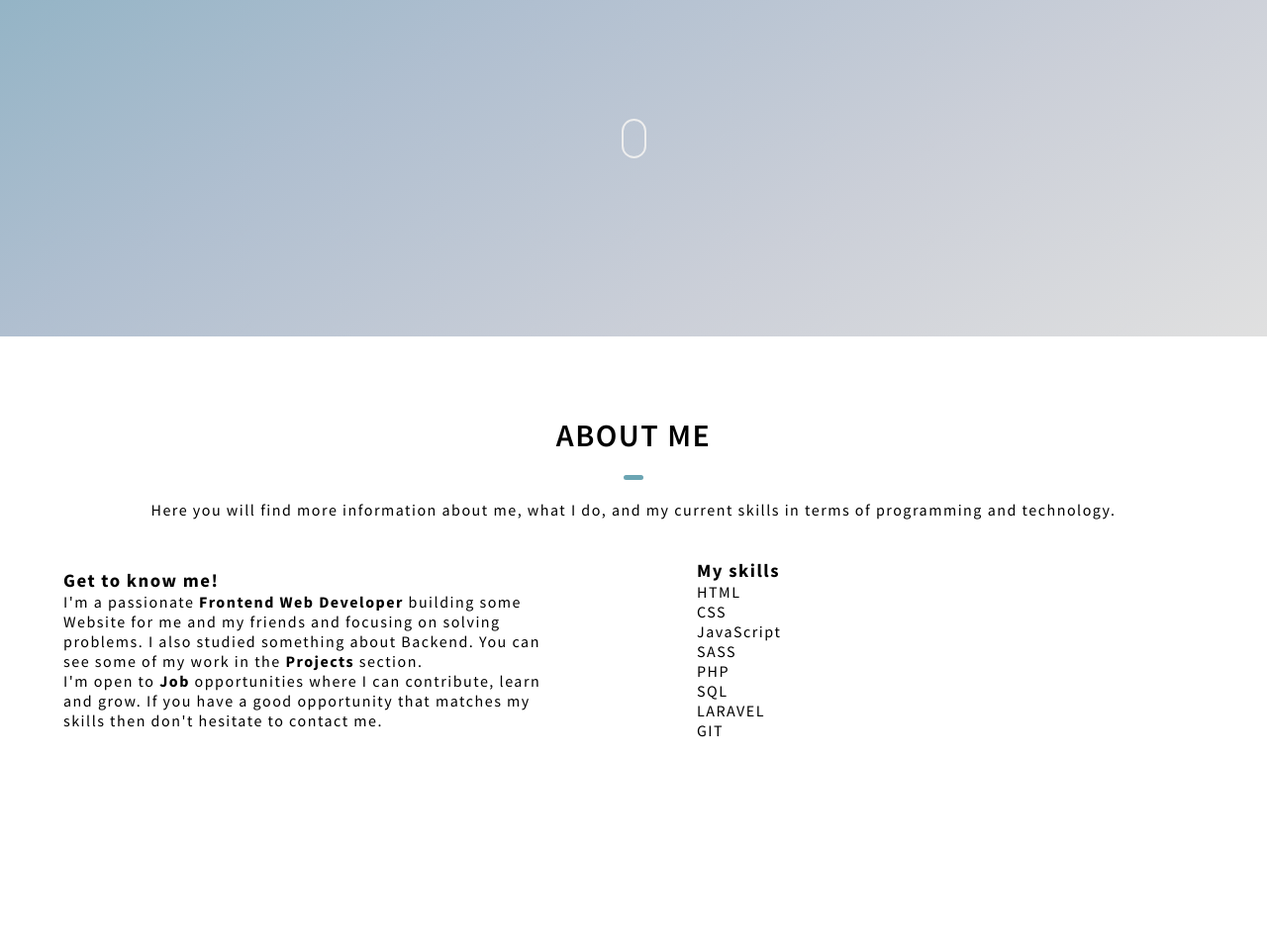
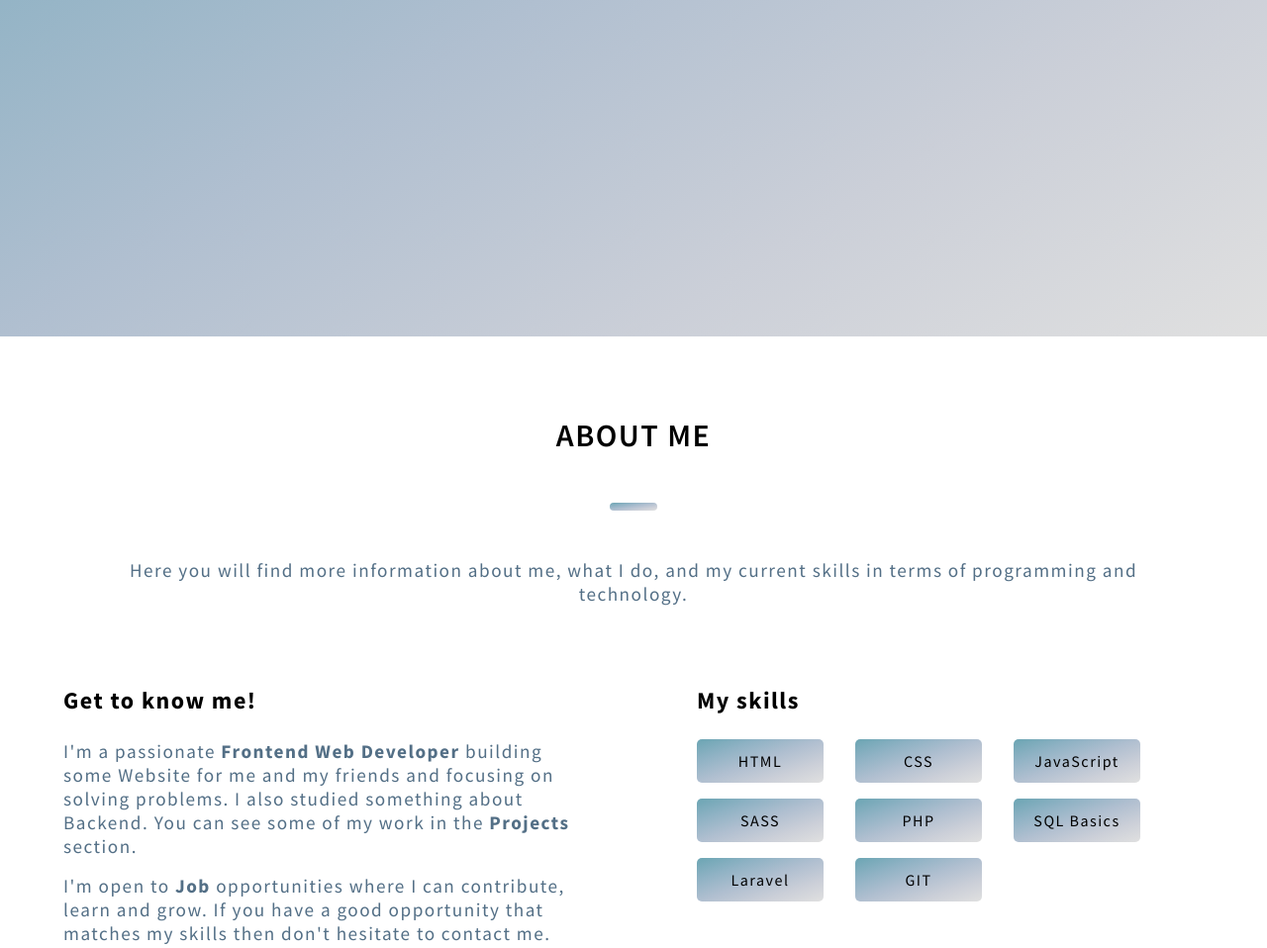
Before and after one commit to GiuseppeBlandi/portfolio, a website: page index.html in a window 1280 px wide. Shown: the part 460-1418 px from the top of the page at 99% size. Before the commit the page ends 1208 px from the top, so only its background shows below. Drawn offline with Linux system fonts and the light colour scheme.

Commit message:
about-completed

```diff
--- a/index.html
+++ b/index.html
@@ -96,7 +96,7 @@
     <section id="about">
       <div class="about_content">
         <h2>About me</h2>
-        <div class="about_content-separator"></div>
+        <div class="separator"></div>
         <p>
           Here you will find more information about me, what I do, and my
           current skills in terms of programming and technology.
@@ -122,19 +122,33 @@
         <div class="about_info-skills">
           <h3>My skills</h3>
           <div class="skills">
-            <div class="skills__skill">HTML</div>
-            <div class="skills__skill">CSS</div>
-            <div class="skills__skill">JavaScript</div>
-            <div class="skills__skill">SASS</div>
-            <div class="skills__skill">PHP</div>
-            <div class="skills__skill">SQL</div>
-            <div class="skills__skill">LARAVEL</div>
-            <div class="skills__skill">GIT</div>
+            <div class="skills_skill">HTML</div>
+            <div class="skills_skill">CSS</div>
+            <div class="skills_skill">JavaScript</div>
+            <div class="skills_skill">SASS</div>
+            <div class="skills_skill">PHP</div>
+            <div class="skills_skill">SQL Basics</div>
+            <div class="skills_skill">Laravel</div>
+            <div class="skills_skill">GIT</div>
           </div>
         </div>
       </div>
     </section>
 
+    <section id="project" class="projects">
+      <div class="projects_content">
+        <h2>Projects</h2>
+        <div class="separator"></div>
+        <p>
+          Here you will find some of my personal projects that I created and the
+          live link to each of them
+        </p>
+        <div class="projects_container">
+          <div class="projects_container-illustration"></div>
+          <div class="projects_container-description"></div>
+        </div>
+      </div>
+    </section>
     <script src="./index.js"></script>
   </body>
 </html>
--- a/sass/abstracts/variable.scss
+++ b/sass/abstracts/variable.scss
@@ -3,5 +3,5 @@ $lightShades: #e0e0e0; //applied  as the background for your dark-on-light desig
 $darkShades: #0D1E33; //applied as the text color for dark-on-light designs, or as the background for inverted designs
 $lightAccent: #6BA5B3; //applied  to bring attention to design elements by contrasting with the rest of the palette
 $darkAccent: #6C8593;
-
+$gradient: linear-gradient(to right bottom, #6ba5b3, #8fb2c4, #b0bfd0, #cbcfd8, #e0e0e0);
 $commonBorderRadius: 5px;//applied
--- a/sass/base/base.scss
+++ b/sass/base/base.scss
@@ -68,3 +68,11 @@ textarea {
 .hidden{
   display: none;
  }
+ .separator{
+  margin-top: 3rem;
+  margin-bottom: 3rem;
+  width: 3rem;
+  height: 0.5rem;
+  background-image: $gradient;;
+  border-radius: $commonBorderRadius;
+}
--- a/sass/components/about.scss
+++ b/sass/components/about.scss
@@ -1,7 +1,8 @@
 .about{
-
+    background-image: linear-gradient(to bottom, #ffffff, #f7f7f7, #efefef, #e8e8e8, #e0e0e0);
     &_content{
-        margin-top: 5rem;
+        padding-top: 5rem;
+        //margin-top: 5rem;
         height: auto;
         width: 100%;
         display: flex;
@@ -15,19 +16,13 @@
             font-weight: 600;
             text-transform: uppercase;
         }
-        &-separator{
-            margin-top: 20px;
-            margin-bottom: 20px;
-            width: 20px;
-            height: 5px;
-            background-color:$lightAccent;
-            border-radius: $commonBorderRadius;
-        }
+
 
         p{
             width: 80%;
-            font-weight: 100;
-            margin-bottom: 40px;
+            margin-bottom: 5rem;
+            color: $primaryColor;
+            font-size:1.2rem;
         }
     }
 
@@ -35,17 +30,38 @@
         display: flex;
         flex-direction: row;
         justify-content: space-around;
-        align-items: center;
+        align-items: flex-start;
         flex-wrap: wrap;
 
-        &-description{
+        &-description,&-skills{
             width: 40%;
-            min-width: 400px;
-        }
-        &-skills{
-            width: 40%;
-            min-width: 400px;
+            h3{
+                font-size: 1.5rem;
+                margin-bottom: 1.5rem;
+            }
+            p{
+                margin-bottom: 1rem;
+                color: $primaryColor;
+                font-size: 1.2rem;
+            }
+            @include respond(tab-port){
+                width: 80%;
+            }
         }
 
     }
 }
+.skills{
+    display: flex;
+    flex-wrap: wrap;
+    &_skill{
+        width: auto;
+        min-width: 25%;
+        padding: 0.75rem;
+        border-radius: $commonBorderRadius;
+        margin-right: 2rem;
+        margin-bottom: 1rem;
+        background-image: $gradient;
+        text-align: center;
+    }
+}
--- a/sass/components/hero.scss
+++ b/sass/components/hero.scss
@@ -1,7 +1,7 @@
 .hero{
     height: 100vh;
     width: 100%;
-    background-image: linear-gradient(to right bottom, #6ba5b3, #8fb2c4, #b0bfd0, #cbcfd8, #e0e0e0);
+    background-image: $gradient;;
     position: relative;
     min-height: 40rem;
     max-height: 60rem;
@@ -34,7 +34,7 @@
         text-align: center;
         width: 70%;
         max-width: 30rem;
-        font-size: 1rem;
+        font-size: 1.2rem;
         line-height: 2rem;
         @include respond(tab-port){
             width: 85%;
--- a/sass/components/mouse_scroll.scss
+++ /dev/null
@@ -1,37 +0,0 @@
-.mouse {
-  width: 25px;
-  height: 40px;
-  border: 2px solid #eee;
-  border-radius: 60px;
-  position: relative;
-  overflow: hidden;
-  top: 200px;
-  &::before {
-    content: '';
-    width: 5px;
-    height: 5px;
-    position: absolute;
-    top: 7px;
-    left: 50%;
-    transform: translateX(-50%);
-    background-color: #eee;
-    border-radius: 50%;
-    opacity: 1;
-    animation: wheel 1.3s infinite;
-    -webkit-animation: wheel 1.3s infinite;
-  }
-}
-
-@keyframes wheel {
-  to {
-    opacity: 0;
-    top: 27px;
-  }
-}
-
-@-webkit-keyframes wheel {
-  to {
-    opacity: 0;
-    top: 27px;
-  }
-}
--- a/sass/components/navbar.scss
+++ b/sass/components/navbar.scss
@@ -29,7 +29,7 @@
         width: 3rem;
         border-radius: 50%;
         overflow: hidden;
-        background-color: $primaryColor;
+        background-image: $gradient;
         margin-right: 2rem;
 
         @include respond(phone){
--- /dev/null
+++ b/sass/components/projects.scss
@@ -0,0 +1,3 @@
+.projects{
+    background-image: linear-gradient(to bottom, #ffffff, #f7f7f7, #efefef, #e8e8e8, #e0e0e0);
+}
--- a/sass/main.scss
+++ b/sass/main.scss
@@ -5,5 +5,4 @@
 
 @import 'components/navbar.scss';
 @import 'components/hero.scss';
-@import 'components/mouse_scroll.scss';
 @import 'components/about.scss';
```
Also changed, not shown: css/style.css.
